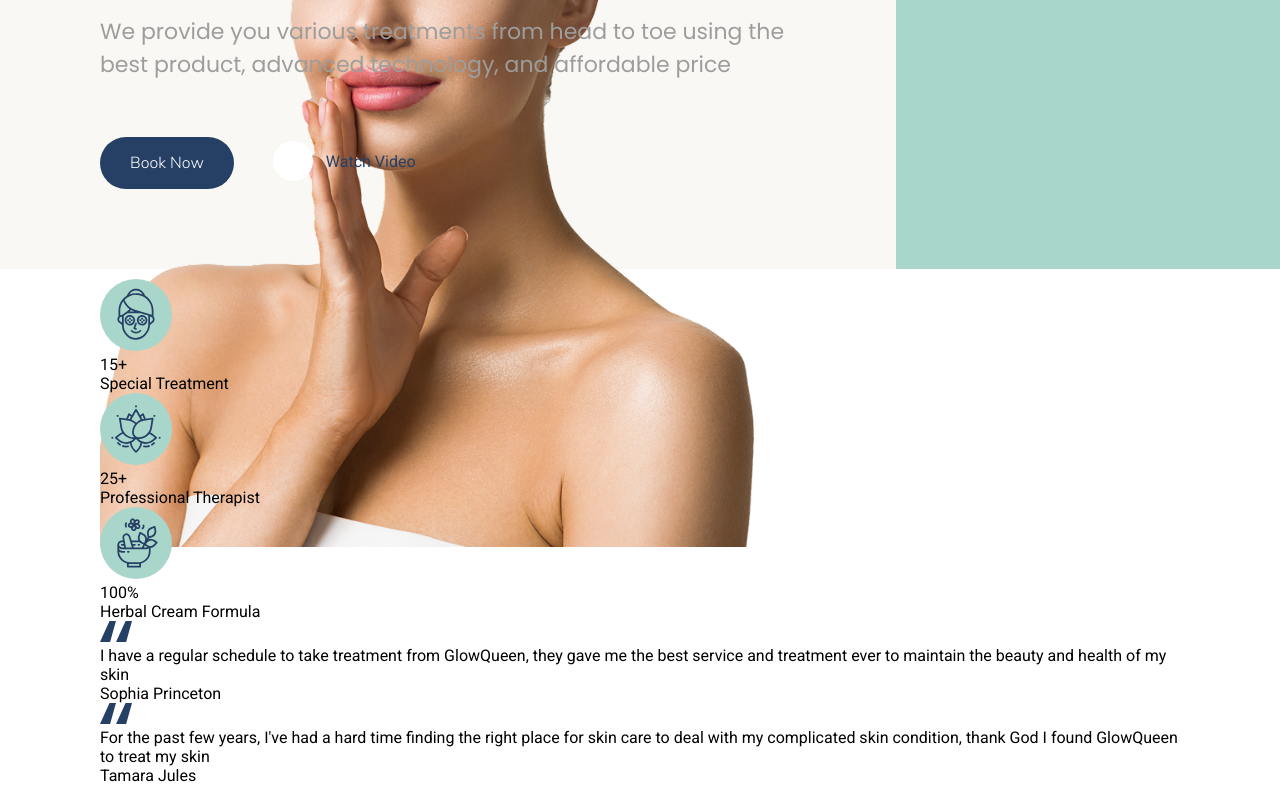
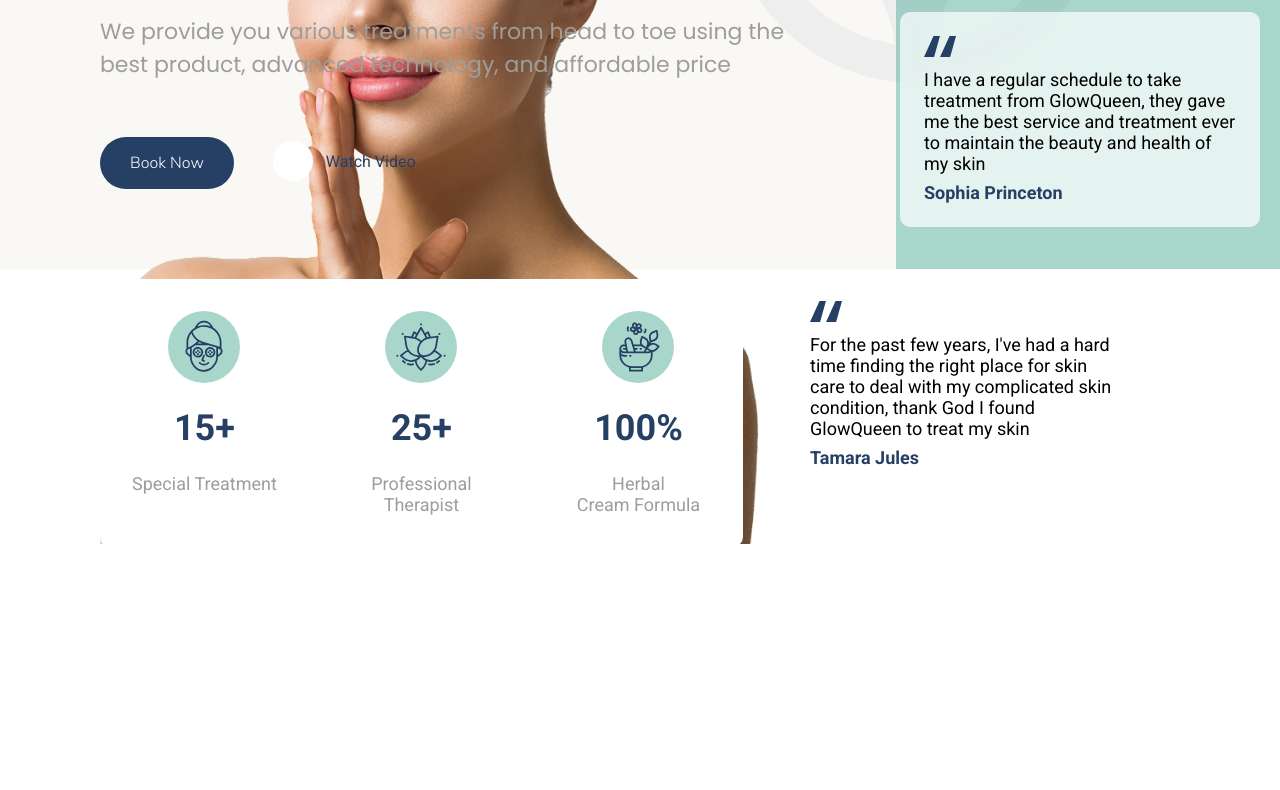
Before and after one commit to everdejesushernandezmoscote-dev/proyecto1, a website built with Vite: page index.html in a window 1280 px wide. Shown: the part 371-1161 px from the top of the page. After the commit the page ends 918 px from the top, so only its background shows below. Built offline with nearby package versions, Linux system fonts and the light colour scheme; files whose address does not match are found by name.

Commit message:
actualizando ficheros, mejorando prensentacion

```diff
--- a/sass/abstracts/_variables.scss
+++ b/sass/abstracts/_variables.scss
@@ -7,4 +7,4 @@ $Nunito-font: "Nunito Sans", sans-serif;
 // colors
 $green: #A9D6CB;
 $blue: #264065;
-$gray: #9D9D9C
+$gray: #9D9D9C;
--- a/sass/layout/_body.scss
+++ b/sass/layout/_body.scss
@@ -18,7 +18,7 @@ body{
         position: absolute;
         right: 0;
         top: 0;
-        z-index: -1;
+        z-index: -2;
     }
 
 }
--- a/sass/layout/_layout.scss
+++ b/sass/layout/_layout.scss
@@ -6,3 +6,4 @@
 @import 'header';
 @import 'body';
 @import 'section';
+@import 'data';
--- a/sass/layout/_section.scss
+++ b/sass/layout/_section.scss
@@ -1,7 +1,7 @@
 section.principal{
     background-image: url(../img/beauty-woman.png);
     background-repeat: no-repeat;
-    background-size: 1300px;
-    background-position: 180% 2%;
+    background-size: 1320px;
+    background-position: 170% 40%;
 
 }
```
Also changed, not shown: css/style.css, 1 other file.
